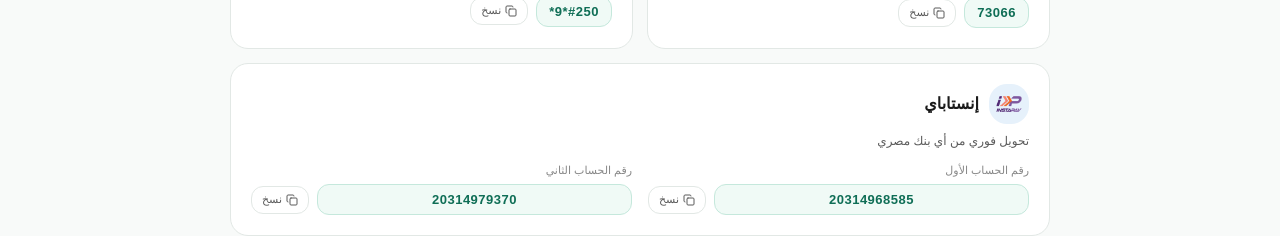
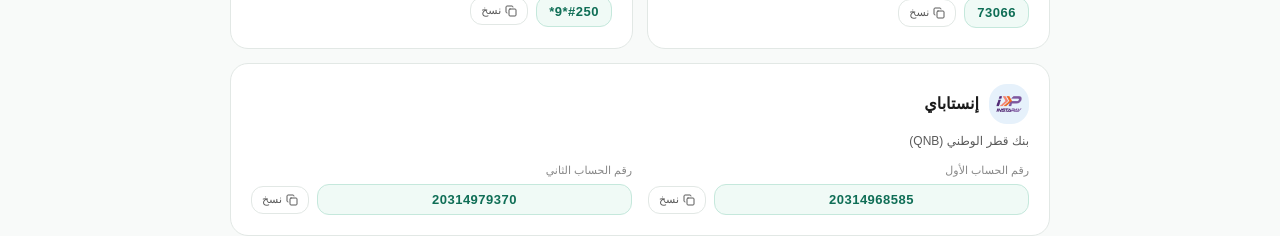
Before and after one commit to MohamedAyman123/Donation-methods---Thawab, a React (Vite) app: page / in a window 1280 px wide. Shown: the part 1320-1556 px from the top of the page. Built offline with nearby package versions, Linux system fonts and the light colour scheme; no server answers.

Commit message:
Change إنستاباي description to بنك قطر الوطني (QNB)
Updated the description for إنستاباي to specify بنك قطر الوطني (QNB).

```diff
--- a/src/Home.tsx
+++ b/src/Home.tsx
@@ -210,7 +210,7 @@ if (typeof window !== 'undefined' && window.fbq) {
                 </div>
                 <h3 className="text-base font-bold text-[#1a1a1a]">إنستاباي</h3>
               </div>
-              <p className="text-[12px] text-[#5a5a5a] mb-3 leading-[1.5]">تحويل فوري من أي بنك مصري</p>
+              <p className="text-[12px] text-[#5a5a5a] mb-3 leading-[1.5]">بنك قطر الوطني (QNB)</p>
 
               <div className="grid grid-cols-1 sm:grid-cols-2 gap-4">
                 <div>
```
